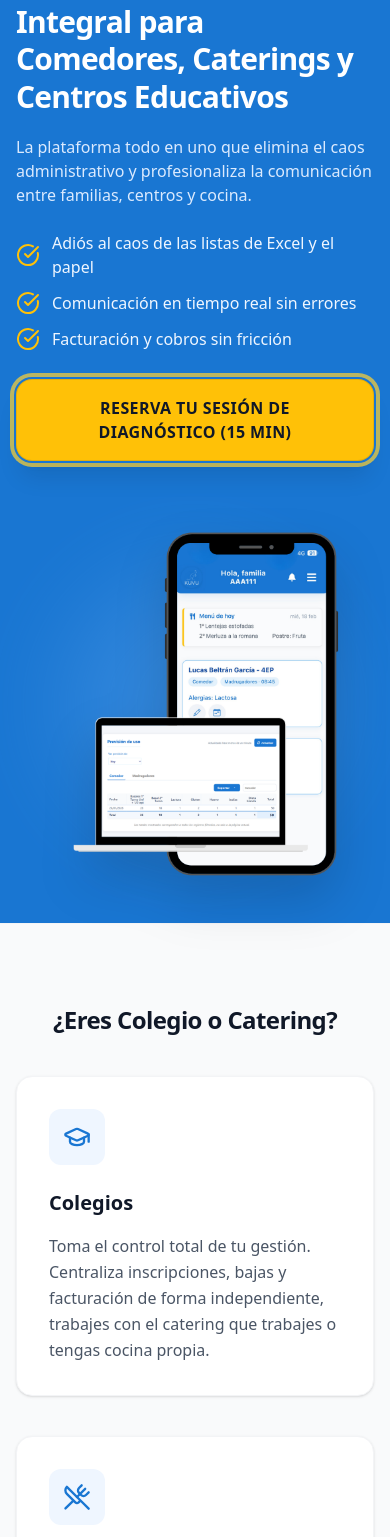
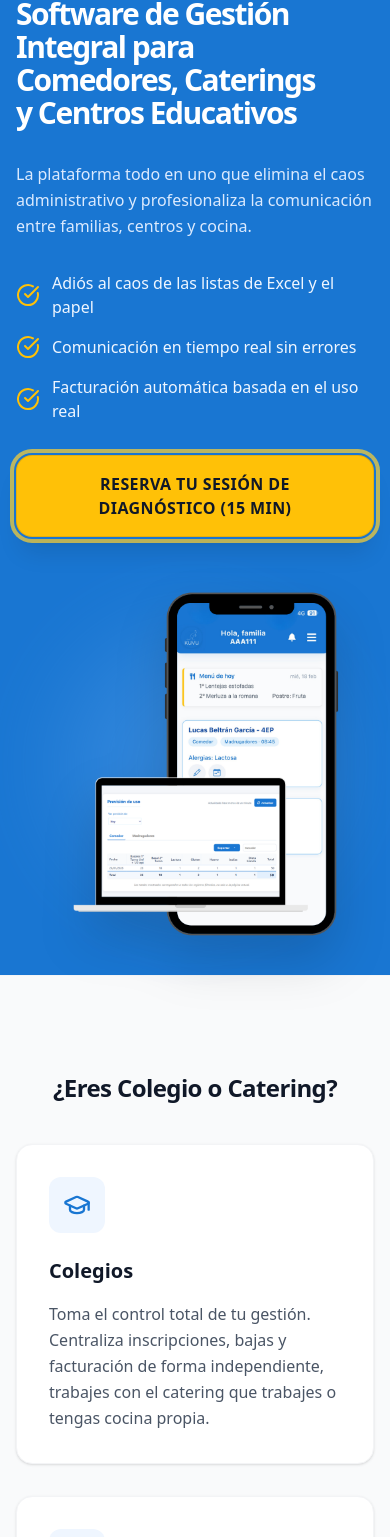
Before and after one commit to andreacb1995/kuvu-landing-page, a React (Vite) app: page / in a window 390 px wide. Shown: the part 131-1668 px from the top of the page. Built offline with nearby package versions, Linux system fonts and the light colour scheme; no server answers.

Commit message:
mejoras responsive

```diff
--- a/src/App.tsx
+++ b/src/App.tsx
@@ -15,11 +15,11 @@ import {
 
 const WHATSAPP_LINK = "https://wa.me/34621038812?text=Hola%20Kuvu,%20nos%20gustar%C3%ADa%20recibir%20informaci%C3%B3n%20sobre%20la%20plataforma%20para%20nuestro%20centro%20educativo.";
 
-/** CTA amarillo premium: doble contorno (ring ámbar + offset), hero sobre azul #1976d2 */
+/** CTA amarillo premium — firma marca: ring-4 + ring-offset-2 (offset azul #1976d2 en hero) */
 const ctaPrimaryClass =
   'inline-flex items-center justify-center text-center bg-[#ffc107] text-gray-900 font-extrabold text-base sm:text-lg uppercase tracking-wide px-8 sm:px-10 py-4 sm:py-5 rounded-2xl border border-gray-900/10 shadow-xl ring-4 ring-amber-300/70 ring-offset-2 ring-offset-[#1976d2] transition-all duration-200 hover:bg-amber-400 hover:shadow-2xl hover:ring-amber-200/80';
 
-/** Misma apariencia con ring-offset blanco (formulario y franja CTA sobre fondos claros) */
+/** Misma firma: ring-4 + ring-offset-2 (offset blanco en formulario / franjas claras) */
 const ctaPrimaryOnLightClass =
   'inline-flex items-center justify-center text-center bg-[#ffc107] text-gray-900 font-extrabold text-base sm:text-lg uppercase tracking-wide px-8 sm:px-10 py-4 sm:py-5 rounded-2xl border border-gray-900/10 shadow-xl ring-4 ring-amber-300/70 ring-offset-2 ring-offset-white transition-all duration-200 hover:bg-amber-400 hover:shadow-2xl hover:ring-amber-200/80';
 
@@ -27,7 +27,7 @@ const FORMSPREE_ID = import.meta.env.VITE_FORMSPREE_ID ?? 'TU_ID';
 const FORMSPREE_URL = `https://formspree.io/f/${FORMSPREE_ID}`;
 
 const inputClass =
-  'w-full rounded-xl border border-gray-200 bg-white px-4 py-3 text-base text-gray-900 placeholder:text-gray-500 shadow-sm transition-colors focus:border-[#1976d2] focus:outline-none focus:ring-2 focus:ring-[#1976d2]/35';
+  'w-full min-w-0 max-w-full rounded-xl border border-gray-200 bg-white px-4 py-3.5 text-base text-gray-900 placeholder:text-gray-500 shadow-sm transition-[color,box-shadow,border-color] duration-200 focus:border-[#1976d2] focus:outline-none focus:ring-2 focus:ring-[#1976d2]/25 focus:ring-offset-2 focus:ring-offset-white';
 
 function ContactSection() {
   const sectionRef = useRef<HTMLElement>(null);
@@ -71,7 +71,7 @@ function ContactSection() {
     <section
       ref={sectionRef}
       id="contacto"
-      className="scroll-mt-6 py-20 bg-white border-t border-gray-100"
+      className="scroll-mt-6 py-24 bg-white border-t border-gray-100"
     >
       <div className="max-w-2xl mx-auto px-4 sm:px-6 lg:px-8">
         <div className="text-center mb-10">
@@ -91,14 +91,14 @@ function ContactSection() {
             <p className="mt-2 text-sm text-green-800">Te responderemos lo antes posible.</p>
             <button
               type="button"
-              className="mt-6 text-sm font-medium text-[#1976d2] underline hover:text-blue-900"
+              className={`${ctaPrimaryOnLightClass} mt-8 w-full max-w-full sm:max-w-md sm:mx-auto`}
               onClick={() => setStatus('idle')}
             >
               Enviar otro mensaje
             </button>
           </div>
         ) : (
-          <form onSubmit={handleSubmit} className="space-y-5">
+          <form onSubmit={handleSubmit} className="w-full space-y-5">
             <div>
               <label htmlFor="centro" className="mb-1.5 block text-sm font-medium text-gray-700">
                 Nombre del Centro o Empresa de Catering
@@ -177,11 +177,12 @@ function ContactSection() {
               </p>
             )}
 
-            <div className="flex justify-center pt-2">
+            <div className="flex justify-center pt-2 w-full">
+              {/* Misma firma que Hero: rounded-2xl + ring-4 + ring-offset-2 (ctaPrimaryOnLightClass) */}
               <button
                 type="submit"
                 disabled={status === 'loading'}
-                className={`${ctaPrimaryOnLightClass} w-full max-w-xl disabled:cursor-not-allowed disabled:opacity-65 disabled:hover:bg-[#ffc107] disabled:hover:shadow-xl disabled:hover:ring-amber-300/70`}
+                className={`${ctaPrimaryOnLightClass} w-full max-w-full sm:max-w-xl sm:mx-auto disabled:cursor-not-allowed disabled:opacity-65 disabled:hover:bg-[#ffc107] disabled:hover:shadow-xl disabled:hover:ring-amber-300/70`}
               >
                 {status === 'loading' ? 'ENVIANDO…' : 'ENVIAR SOLICITUD DE DIAGNÓSTICO'}
               </button>
@@ -200,26 +201,29 @@ export default function App() {
       <header className="absolute top-0 left-0 right-0 z-20 pt-3 sm:pt-4">
         <div className="max-w-7xl mx-auto px-4 sm:px-6 lg:px-8">
           {/* Ajustamos el tamaño y usamos un margen negativo si la imagen tiene mucho espacio transparente */}
-          <img src="/kuvu-app-logo.png" alt="KUVU Logo" className="h-16 sm:h-20 md:h-28 w-auto object-contain -ml-2" />
+          <img src="/kuvu-app-logo.png" alt="KUVU Logo" className="h-16 sm:h-20 md:h-28 w-auto max-w-full object-contain -ml-2 mb-10" />
         </div>
       </header>
 
       {/* Hero Section */}
-      <section className="bg-[#1976d2] text-white pt-24 pb-10 sm:pt-32 sm:pb-14 lg:pt-44 lg:pb-24 relative">
+      <section className="bg-[#1976d2] text-white pt-32 pb-8 sm:pt-36 sm:pb-14 lg:pt-44 lg:pb-24 relative">
         <div className="max-w-7xl mx-auto px-4 sm:px-6 lg:px-8">
-          <div className="grid grid-cols-1 lg:grid-cols-2 gap-8 sm:gap-12 items-center">
-            {/* Left Column */}
-            <div className="space-y-5 sm:space-y-7 lg:space-y-8">
-              <h1 className="text-3xl sm:text-5xl lg:text-6xl font-extrabold tracking-tight leading-tight">
+          <div className="grid grid-cols-1 lg:grid-cols-2 gap-6 sm:gap-10 lg:gap-12 items-center">
+            {/* Columna contenido: orden móvil = título → subtítulo → lista → CTA (la imagen va después en el DOM) */}
+            <div className="order-1 flex min-w-0 flex-col">
+              <div className="flex flex-col gap-8 sm:gap-10 lg:gap-12">
+                <div className="w-full min-w-0 max-w-[min(100%,23rem)] sm:max-w-none">
+                  <h1 className="text-3xl sm:text-5xl lg:text-6xl font-extrabold tracking-tighter text-balance leading-[1.1] sm:leading-tight">
                     Software de Gestión Integral para Comedores, Caterings y Centros Educativos
                   </h1>
-              <p className="text-base sm:text-xl text-blue-100 max-w-2xl">
+                </div>
+                <p className="text-base sm:text-xl text-blue-100 max-w-xl leading-relaxed">
                   La plataforma todo en uno que elimina el caos administrativo y profesionaliza la comunicación entre familias, centros y cocina.
                 </p>
 
                 {/* Quick Benefits */}
-              <div className="pt-1 sm:pt-2">
-                <ul className="space-y-3 sm:space-y-4">
+                <div>
+                  <ul className="space-y-4 sm:space-y-5">
                     <li className="flex items-center space-x-3">
                       <CheckCircle className="w-6 h-6 text-[#ffc107] flex-shrink-0" />
                       <span className="text-blue-50 font-medium text-base sm:text-lg">Adiós al caos de las listas de Excel y el papel</span>
@@ -230,26 +234,27 @@ export default function App() {
                     </li>
                     <li className="flex items-center space-x-3">
                       <CheckCircle className="w-6 h-6 text-[#ffc107] flex-shrink-0" />
-                    <span className="text-blue-50 font-medium text-base sm:text-lg">Facturación y cobros sin fricción</span>
+                      <span className="text-blue-50 font-medium text-base sm:text-lg">Facturación automática basada en el uso real</span>
                     </li>
                   </ul>
                 </div>
+              </div>
 
-              <div className="pt-2 sm:pt-4">
+              <div className="mt-8 sm:mt-10">
                 <a href={WHATSAPP_LINK} target="_blank" rel="noopener noreferrer" className={`${ctaPrimaryClass} w-full sm:w-auto`}>
                   RESERVA TU SESIÓN DE DIAGNÓSTICO (15 MIN)
                 </a>
               </div>
             </div>
 
-            {/* Right Column (Image/Illustration) */}
-            <div className="relative mt-8 sm:mt-12 lg:mt-0 flex justify-center items-center">
+            {/* Imagen: siempre después del bloque de texto en móvil (order-2) */}
+            <div className="order-2 relative mt-6 sm:mt-12 lg:mt-0 flex justify-center items-center w-full min-w-0">
               {/* Resplandor suave de fondo para resaltar los dispositivos */}
               <div className="absolute inset-0 bg-blue-300 blur-3xl rounded-full opacity-20 transform scale-75"></div>
               <img
                 src="/mockups-colegios.png"
                 alt="Kuvu: software de gestión para comedores escolares, caterings y centros educativos"
-                className="relative z-10 object-contain w-full max-w-md lg:max-w-none max-h-[400px] sm:max-h-[500px] lg:max-h-[600px] drop-shadow-2xl hover:scale-105 transition-transform duration-700 ease-out"
+                className="relative z-10 h-auto max-w-full w-full object-contain max-w-md lg:max-w-none max-h-[min(400px,70vh)] sm:max-h-[500px] lg:max-h-[600px] drop-shadow-2xl hover:scale-105 transition-transform duration-700 ease-out"
               />
             </div>
           </div>
@@ -257,12 +262,12 @@ export default function App() {
       </section>
 
       {/* Diferenciación: colegio vs catering */}
-      <section className="py-20 bg-gray-50 border-t border-gray-100">
+      <section className="py-24 bg-gray-50 border-t border-gray-100">
         <div className="max-w-7xl mx-auto px-4 sm:px-6 lg:px-8">
           <h2 className="text-2xl sm:text-3xl md:text-4xl font-bold text-gray-900 text-center mb-10 md:mb-12 tracking-tight">
             ¿Eres Colegio o Catering?
           </h2>
-          <div className="grid grid-cols-1 md:grid-cols-2 gap-10 max-w-5xl mx-auto">
+          <div className="grid grid-cols-1 md:grid-cols-2 gap-8 md:gap-12 max-w-5xl mx-auto">
             <div className="bg-white p-8 md:p-10 rounded-2xl shadow-sm border border-gray-100 hover:shadow-md transition-shadow">
               <div className="w-14 h-14 bg-blue-50 rounded-xl flex items-center justify-center mb-6">
                 <GraduationCap className="w-7 h-7 text-[#1976d2]" />
@@ -286,7 +291,7 @@ export default function App() {
       </section>
 
       {/* Benefits Section */}
-      <section className="py-20 bg-white border-t border-gray-100">
+      <section className="py-24 bg-white border-t border-gray-100">
         <div className="max-w-7xl mx-auto px-4 sm:px-6 lg:px-8">
           <div className="text-center max-w-3xl mx-auto mb-16">
             <h2 className="text-3xl md:text-4xl font-bold text-gray-900 mb-4">
@@ -297,7 +302,7 @@ export default function App() {
             </p>
           </div>
 
-          <div className="grid grid-cols-1 md:grid-cols-3 gap-10">
+          <div className="grid grid-cols-1 lg:grid-cols-3 gap-10 lg:gap-12">
             {/* Benefit 1 */}
             <div className="bg-white p-8 rounded-2xl shadow-sm border border-gray-100 hover:shadow-md transition-shadow">
               <div className="w-14 h-14 bg-blue-50 rounded-xl flex items-center justify-center mb-6">
@@ -335,7 +340,7 @@ export default function App() {
       </section>
 
       {/* CTA destacada antes del formulario */}
-      <section className="py-16 sm:py-20 bg-gradient-to-br from-amber-50 via-orange-50 to-amber-100 border-y border-amber-200/80">
+      <section className="py-24 sm:py-28 bg-gradient-to-br from-amber-50 via-orange-50 to-amber-100 border-y border-amber-200/80">
         <div className="max-w-3xl mx-auto px-4 sm:px-6 lg:px-8 text-center">
           <h2 className="text-gray-900 text-2xl sm:text-3xl md:text-4xl font-bold mb-4 tracking-tight">
             ¿Listo para dejar atrás el caos administrativo?
@@ -343,7 +348,7 @@ export default function App() {
           <p className="text-gray-700 text-base sm:text-lg mb-8 max-w-2xl mx-auto leading-relaxed">
             En solo 15 minutos te mostraremos cómo Kuvu puede ayudarte a recuperar el control de tu tiempo y profesionalizar la gestión de tu centro o catering.
           </p>
-          <a href={WHATSAPP_LINK} target="_blank" rel="noopener noreferrer" className={ctaPrimaryOnLightClass}>
+          <a href={WHATSAPP_LINK} target="_blank" rel="noopener noreferrer" className={`${ctaPrimaryOnLightClass} w-full sm:inline-flex sm:w-auto`}>
             RESERVA TU SESIÓN DE DIAGNÓSTICO (15 MIN)
           </a>
         </div>
@@ -352,13 +357,13 @@ export default function App() {
       <ContactSection />
 
       {/* Footer */}
-      <footer className="bg-gray-950 text-gray-500 py-12 border-t border-gray-900">
+      <footer className="bg-gray-950 text-gray-400 py-24 border-t border-gray-900">
         <div className="max-w-7xl mx-auto px-4 sm:px-6 lg:px-8">
-          <div className="grid grid-cols-1 md:grid-cols-3 gap-8 text-center md:text-left">
+          <div className="grid grid-cols-1 md:grid-cols-3 gap-12 md:gap-14 lg:gap-16 text-center md:text-left">
             {/* Brand */}
             <div>
-              <img src="/kuvu-app-logo.png" alt="KUVU Logo" className="h-20 md:h-28 object-contain mx-auto md:mx-0 mb-4" />
-              <p className="text-sm max-w-xs mx-auto md:mx-0">
+              <img src="/kuvu-app-logo.png" alt="KUVU Logo" className="h-20 md:h-28 w-auto max-w-full object-contain mx-auto md:mx-0 mb-4" />
+              <p className="text-sm text-gray-400 max-w-xs mx-auto md:mx-0 leading-relaxed">
                 La plataforma integral para Colegios y Caterings que elimina el caos administrativo.
               </p>
             </div>
@@ -366,12 +371,12 @@ export default function App() {
             {/* Contact */}
             <div className="md:pt-14">
               <h4 className="text-white font-semibold mb-4 uppercase tracking-wider text-sm">Contacto</h4>
-              <ul className="space-y-2 text-sm">
+              <ul className="space-y-3 text-sm">
                 <li>
-                  <a href="mailto:hola@kuvuapp.com" className="hover:text-white transition-colors">hola@kuvuapp.com</a>
+                  <a href="mailto:hola@kuvuapp.com" className="text-gray-400 hover:text-white transition-colors">hola@kuvuapp.com</a>
                 </li>
                 <li>
-                  <a href={WHATSAPP_LINK} target="_blank" rel="noopener noreferrer" className="hover:text-white transition-colors">
+                  <a href={WHATSAPP_LINK} target="_blank" rel="noopener noreferrer" className="text-gray-400 hover:text-white transition-colors">
                     +34 621 03 88 12
                   </a>
                 </li>
@@ -381,15 +386,15 @@ export default function App() {
             {/* Legal */}
             <div className="md:text-right md:pt-14">
               <h4 className="text-white font-semibold mb-4 uppercase tracking-wider text-sm">Legal</h4>
-              <ul className="space-y-2 text-sm">
-                <li><a href="#" className="hover:text-white transition-colors">Aviso Legal</a></li>
-                <li><a href="#" className="hover:text-white transition-colors">Política de Privacidad</a></li>
-                <li><a href="#" className="hover:text-white transition-colors">Política de Cookies</a></li>
+              <ul className="space-y-3 text-sm">
+                <li><a href="#" className="text-gray-400 hover:text-white transition-colors">Aviso Legal</a></li>
+                <li><a href="#" className="text-gray-400 hover:text-white transition-colors">Política de Privacidad</a></li>
+                <li><a href="#" className="text-gray-400 hover:text-white transition-colors">Política de Cookies</a></li>
               </ul>
             </div>
           </div>
 
-          <div className="border-t border-gray-800 mt-12 pt-8 text-sm text-center flex flex-col md:flex-row justify-between items-center">
+          <div className="border-t border-gray-800 mt-16 pt-10 text-sm text-center text-gray-500 flex flex-col md:flex-row justify-between items-center gap-4">
             <p>&copy; {new Date().getFullYear()} KUVU. Todos los derechos reservados.</p>
           </div>
         </div>
```
Lines whose indentation alone changed are shown as unchanged.
